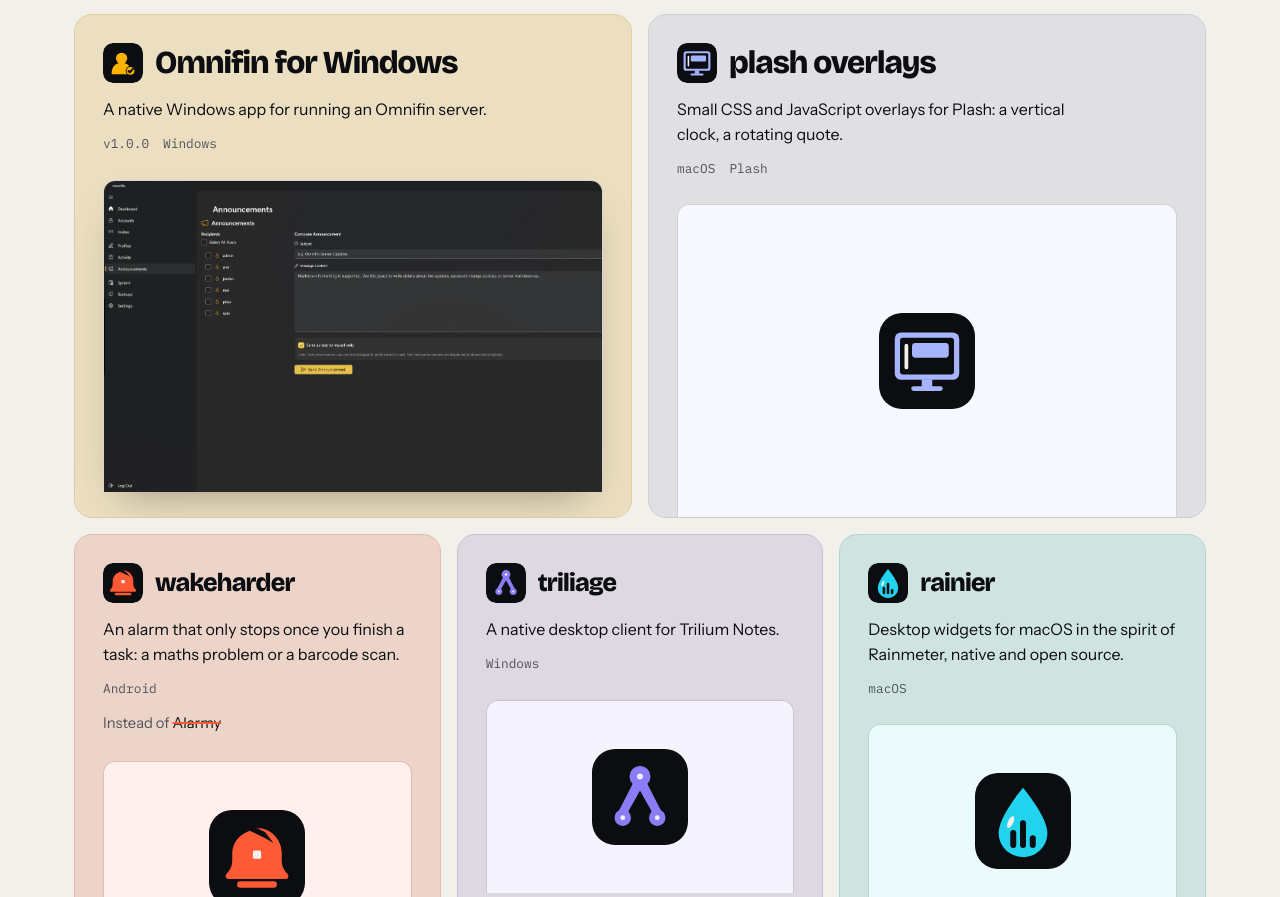
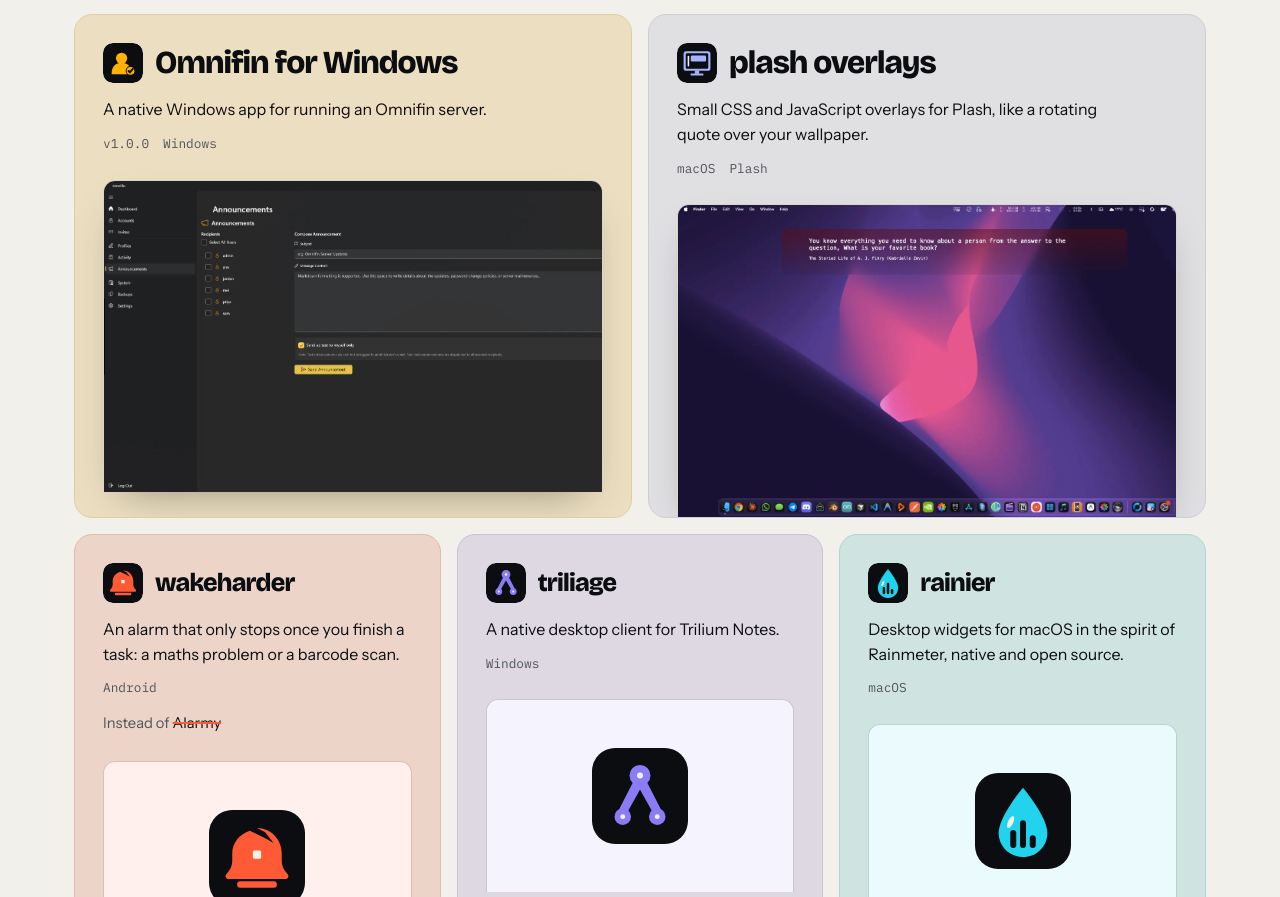
Before and after one commit to jay739/jay739.github.io, a plain HTML site: page index.html in a window 1280 px wide. Shown: the part 2907-3804 px from the top of the page. Drawn offline with Linux system fonts and the light colour scheme.

Commit message:
Show the plash overlay on a real Mac desktop
The plash tile showed only its logo. It now shows the quote overlay over a plain wallpaper on macOS. The description names only the rotating quote, because the vertical clock is blank until its iframe source is replaced.

```diff
--- a/index.html
+++ b/index.html
@@ -742,19 +742,21 @@
               <h3>plash overlays</h3>
             </div>
             <p class="desc">
-              Small CSS and JavaScript overlays for Plash: a vertical clock, a
-              rotating quote.
+              Small CSS and JavaScript overlays for Plash, like a rotating quote
+              over your wallpaper.
             </p>
             <p class="meta"><span>macOS</span><span>Plash</span></p>
-            <div class="frame lp" aria-hidden="true">
+            <figure class="frame">
               <img
-                src="img/logos/plash-desktop-customisations.svg"
-                alt=""
-                width="96"
-                height="96"
+                class="shot"
+                src="img/shots/plash-desktop-customisations.webp"
+                width="1440"
+                height="810"
                 loading="lazy"
+                decoding="async"
+                alt="A Mac desktop with a Plash overlay showing a book quote in a tinted panel across the top of the wallpaper"
               />
-            </div>
+            </figure>
           </a>
 
           <a class="tile third a-wakeharder" href="./wakeharder/">
```
Also changed, not shown: img/shots/plash-desktop-customisations.webp (added).
